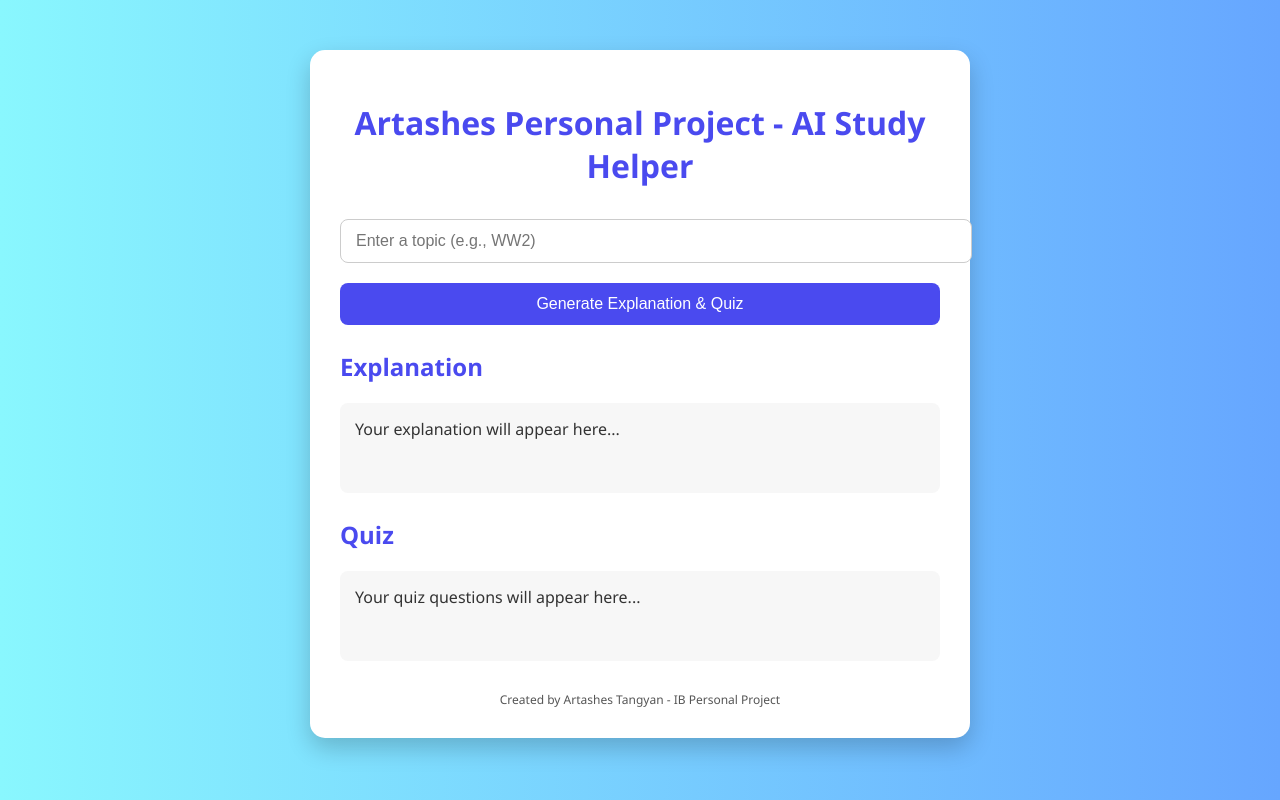
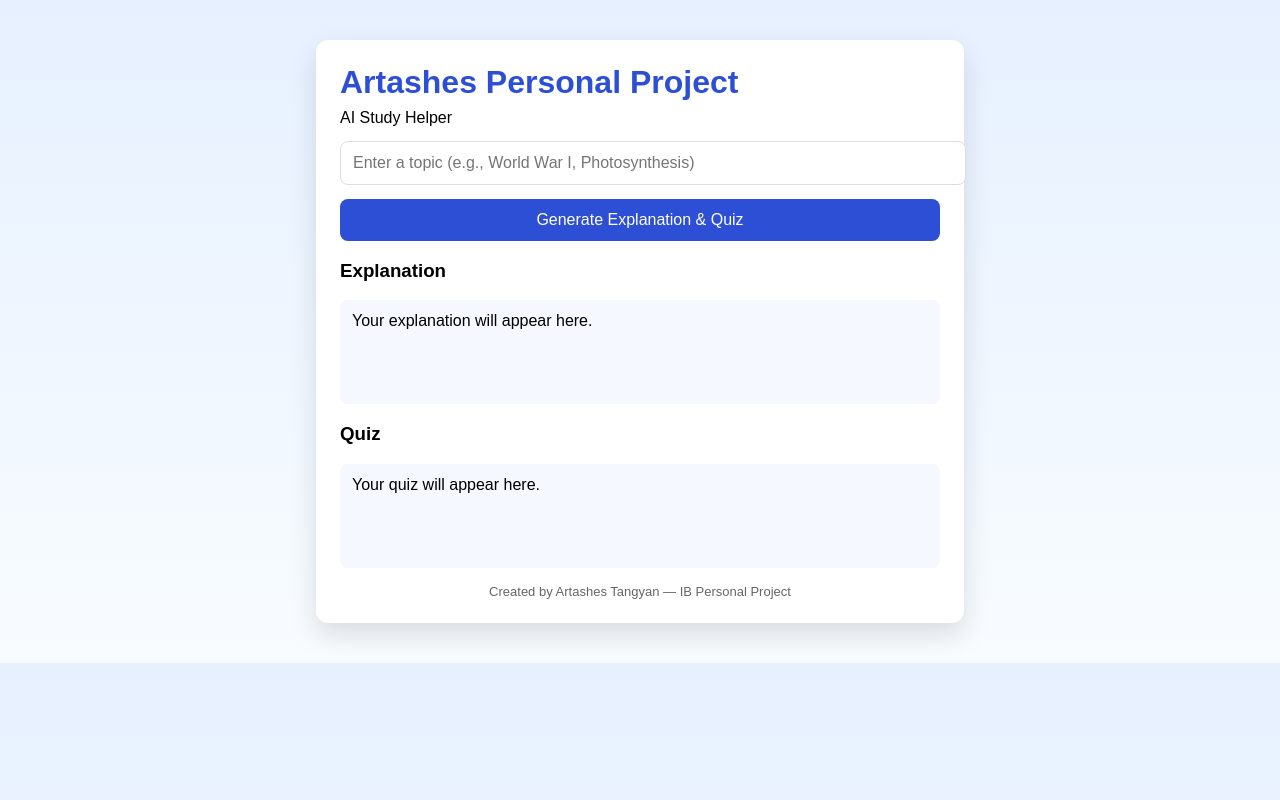
Before and after one commit to ArtashesTangyan/IB-personal-project, a Flask app: page / in a window 1280 px wide. Run offline with Flask 3, Linux system fonts and the light colour scheme.

Commit message:
Update index.html

```diff
--- a/templates/index.html
+++ b/templates/index.html
@@ -1,125 +1,70 @@
 <!DOCTYPE html>
 <html lang="en">
 <head>
-    <meta charset="UTF-8">
+  <meta charset="utf-8" />
   <title>Artashes Personal Project - AI Study Helper</title>
   <style>
-        body {
-            font-family: 'Segoe UI', Tahoma, Geneva, Verdana, sans-serif;
-            background: linear-gradient(to right, #89f7fe, #66a6ff);
-            margin: 0;
-            padding: 0;
-            display: flex;
-            justify-content: center;
-            align-items: flex-start;
-            min-height: 100vh;
-            color: #333;
-        }
-
-        .container {
-            background: white;
-            border-radius: 15px;
-            padding: 30px;
-            margin-top: 50px;
-            width: 600px;
-            box-shadow: 0 10px 25px rgba(0,0,0,0.2);
-        }
-
-        h1 {
-            text-align: center;
-            color: #4a4aef;
-        }
-
-        input[type="text"] {
-            width: 100%;
-            padding: 12px 15px;
-            margin: 10px 0 20px 0;
-            border-radius: 8px;
-            border: 1px solid #ccc;
-            font-size: 16px;
-        }
-
-        button {
-            background-color: #4a4aef;
-            color: white;
-            padding: 12px 20px;
-            border: none;
-            border-radius: 8px;
-            cursor: pointer;
-            font-size: 16px;
-            width: 100%;
-        }
-
-        button:hover {
-            background-color: #3636c8;
-        }
-
-        h2 {
-            margin-top: 25px;
-            color: #4a4aef;
-        }
-
-        #explanation, #quiz {
-            background: #f7f7f7;
-            border-radius: 8px;
-            padding: 15px;
-            min-height: 60px;
-            white-space: pre-wrap;
-        }
-
-        footer {
-            text-align: center;
-            margin-top: 30px;
-            font-size: 12px;
-            color: #555;
-        }
+    body { font-family: Arial, sans-serif; background: linear-gradient(#e6f0ff,#f8fcff); margin:0; padding:0; display:flex; justify-content:center; }
+    .card { width:600px; margin:40px; background:#fff; border-radius:12px; padding:24px; box-shadow:0 12px 28px rgba(0,0,0,0.12); }
+    h1{ margin:0 0 8px 0; color:#2d4fd6 }
+    input { width:100%; padding:12px; margin:14px 0; border-radius:8px; border:1px solid #ddd; font-size:16px }
+    button { width:100%; padding:12px; background:#2d4fd6; color:#fff; border:none; border-radius:8px; font-size:16px; cursor:pointer }
+    .section { margin-top:18px }
+    .box { background:#f6f8ff; padding:12px; border-radius:8px; min-height:80px; white-space:pre-wrap; }
+    footer { text-align:center; margin-top:16px; color:#666; font-size:13px }
   </style>
 </head>
 <body>
-    <div class="container">
-        <h1>Artashes Personal Project - AI Study Helper</h1>
+  <div class="card">
+    <h1>Artashes Personal Project</h1>
+    <div>AI Study Helper</div>
 
-        <input type="text" id="topic" placeholder="Enter a topic (e.g., WW2)">
+    <input id="topic" placeholder="Enter a topic (e.g., World War I, Photosynthesis)">
 
-        <button onclick="generate()">Generate Explanation & Quiz</button>
+    <button id="generateBtn">Generate Explanation & Quiz</button>
 
-        <h2>Explanation</h2>
-        <div id="explanation">Your explanation will appear here...</div>
+    <div class="section">
+      <h3>Explanation</h3>
+      <div id="explanation" class="box">Your explanation will appear here.</div>
+    </div>
 
-        <h2>Quiz</h2>
-        <div id="quiz">Your quiz questions will appear here...</div>
+    <div class="section">
+      <h3>Quiz</h3>
+      <div id="quiz" class="box">Your quiz will appear here.</div>
+    </div>
 
-        <footer>Created by Artashes Tangyan - IB Personal Project</footer>
+    <footer>Created by Artashes Tangyan — IB Personal Project</footer>
   </div>
 
   <script>
-        async function generate() {
-            const topic = document.getElementById("topic").value;
-            if (!topic.trim()) {
-                alert("Please enter a topic.");
-                return;
-            }
+    document.getElementById("generateBtn").addEventListener("click", async () => {
+      const topic = document.getElementById("topic").value.trim();
+      if (!topic) { alert("Please enter a topic."); return; }
 
       document.getElementById("explanation").innerText = "Generating explanation...";
       document.getElementById("quiz").innerText = "Generating quiz...";
 
       try {
-                const response = await fetch("/generate", {
+        const res = await fetch("/generate", {
           method: "POST",
-                    headers: {"Content-Type": "application/json"},
-                    body: JSON.stringify({topic})
+          headers: { "Content-Type": "application/json" },
+          body: JSON.stringify({ topic })
         });
 
-                if (!response.ok) throw new Error(`Server error: ${response.statusText}`);
+        if (!res.ok) {
+          const txt = await res.text();
+          throw new Error(`Server responded ${res.status}: ${txt}`);
+        }
 
-                const data = await response.json();
-                document.getElementById("explanation").innerText = data.explanation;
-                document.getElementById("quiz").innerText = data.quiz;
-            } catch (error) {
-                document.getElementById("explanation").innerText = "Error generating explanation: " + error;
-                document.getElementById("quiz").innerText = "Error generating quiz: " + error;
+        const data = await res.json();
+        document.getElementById("explanation").innerText = data.explanation || "No explanation returned.";
+        document.getElementById("quiz").innerText = data.quiz || "No quiz returned.";
+      } catch (err) {
+        document.getElementById("explanation").innerText = "Error generating explanation: " + err;
+        document.getElementById("quiz").innerText = "Error generating quiz: " + err;
+        console.error(err);
       }
-        }
+    });
   </script>
 </body>
 </html>
```
Lines whose indentation alone changed are shown as unchanged.
